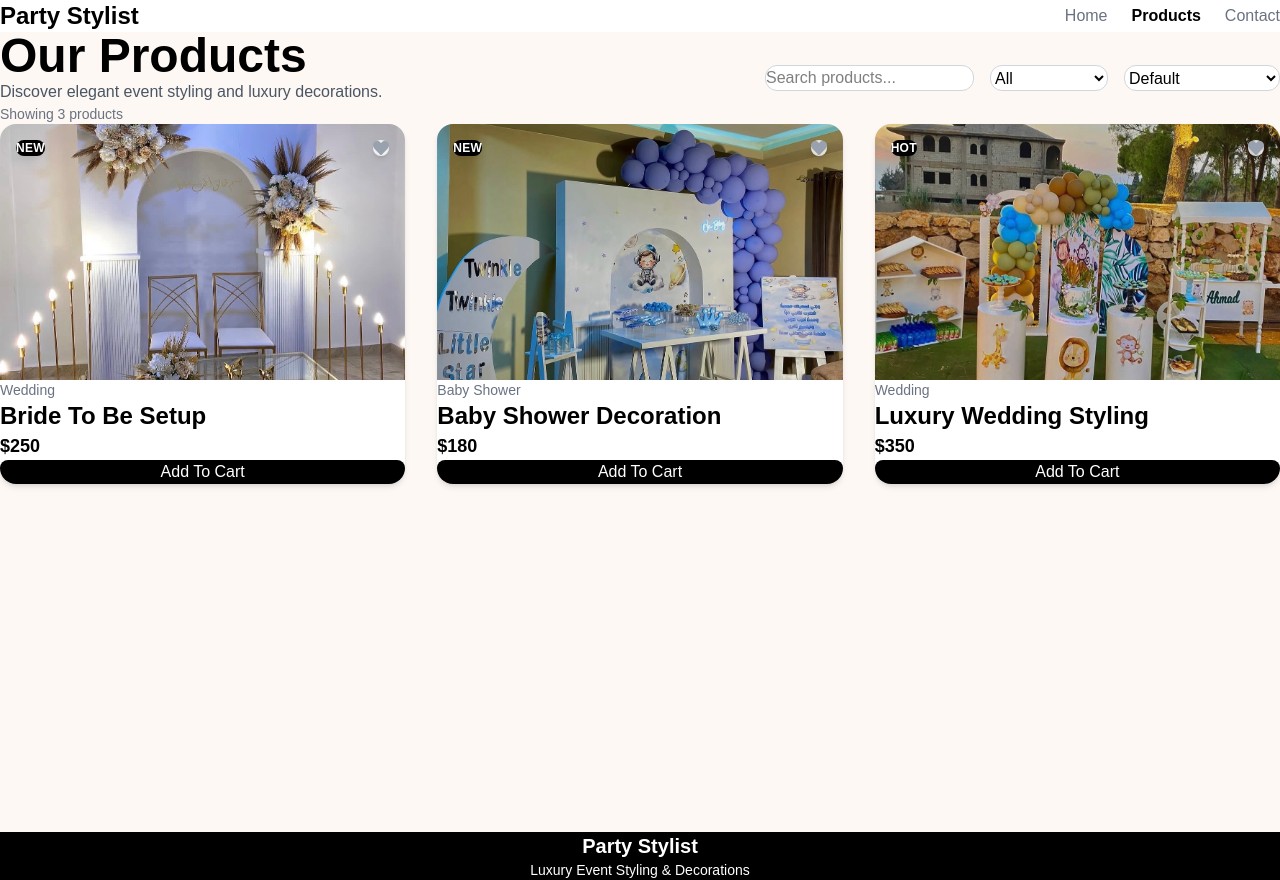
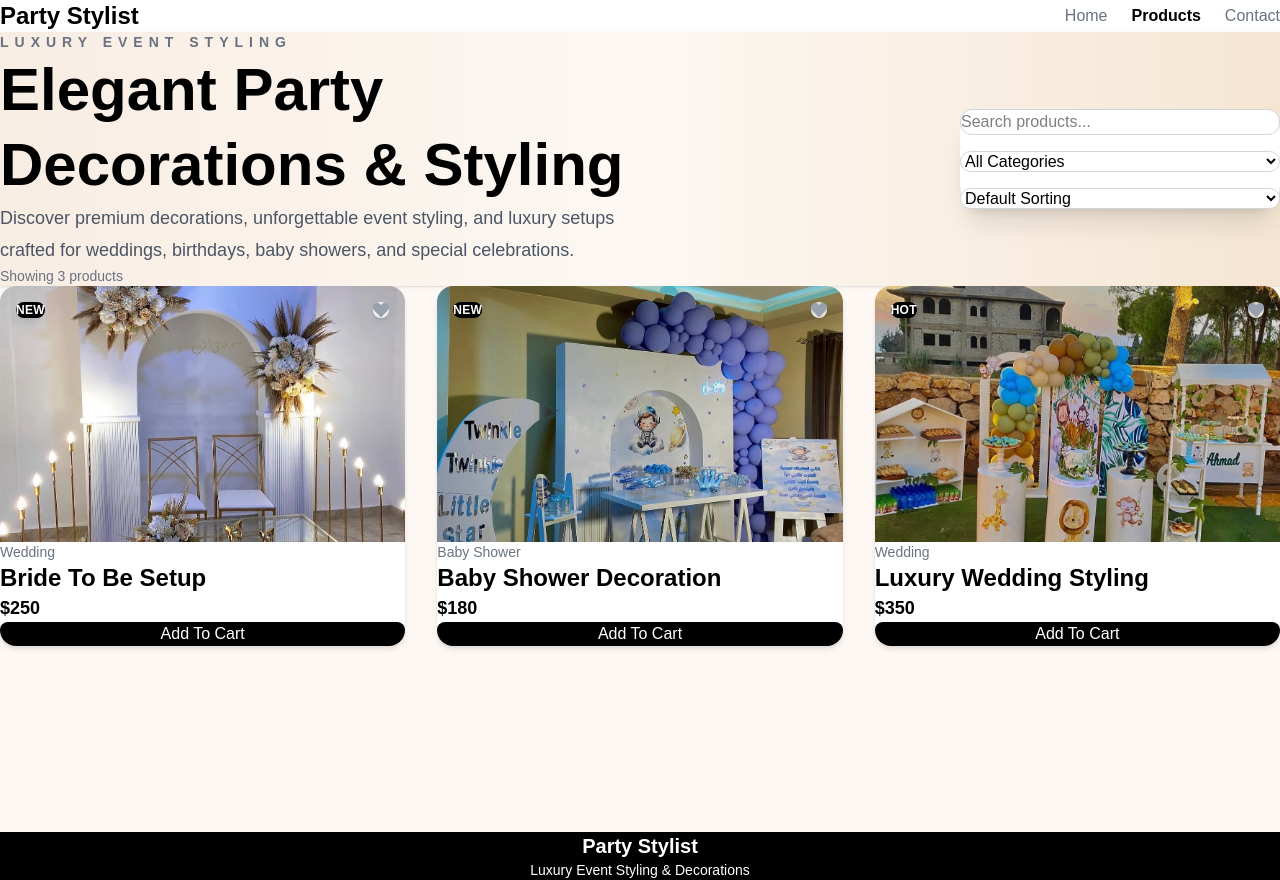
Before and after one commit to maya-said/party-stylist-project, a React (Vite) app: page /products in a window 1280 px wide. Built offline with nearby package versions, Linux system fonts and the light colour scheme.

Commit message:
upgrade products page hero section

```diff
--- a/src/pages/ProductsPage.tsx
+++ b/src/pages/ProductsPage.tsx
@@ -77,28 +77,48 @@ const ProductsPage = () => {
   }
 
   return (
-    <div className="min-h-screen bg-[#fdf8f3] px-6 py-20">
+    <div className="min-h-screen bg-[#fdf8f3]">
 
-      {/* Top Section */}
-      <div className="flex flex-col md:flex-row md:items-center md:justify-between gap-6">
+      {/* Hero Section */}
+      <div className="bg-gradient-to-r from-[#f8ede3] via-[#fdf8f3] to-[#f5e6d3] px-6 py-24 shadow-sm">
 
+        <div className="max-w-7xl mx-auto flex flex-col lg:flex-row lg:items-center lg:justify-between gap-10">
+
+          {/* Left Content */}
           <div>
 
-          <h1 className="text-5xl font-bold">
-            Our Products
+            <p className="uppercase tracking-[6px] text-sm text-gray-500 font-semibold">
+
+              Luxury Event Styling
+
+            </p>
+
+            <h1 className="text-5xl md:text-6xl font-bold mt-6 leading-tight">
+
+              Elegant Party <br />
+
+              Decorations & Styling
+
             </h1>
 
-          <p className="mt-4 text-gray-600">
-            Discover elegant event styling and luxury decorations.
+            <p className="mt-6 text-gray-600 text-lg max-w-2xl leading-8">
+
+              Discover premium decorations, unforgettable event styling,
+              and luxury setups crafted for weddings, birthdays,
+              baby showers, and special celebrations.
+
             </p>
 
-          <p className="mt-4 text-sm text-gray-500">
+            <p className="mt-6 text-sm text-gray-500">
+
               Showing {filteredProducts.length} products
+
             </p>
 
           </div>
 
-        <div className="flex flex-col md:flex-row gap-4">
+          {/* Filters */}
+          <div className="bg-white p-6 rounded-3xl shadow-xl flex flex-col gap-4 min-w-[320px]">
 
             {/* Search Input */}
             <input
@@ -106,7 +126,7 @@ const ProductsPage = () => {
               placeholder="Search products..."
               value={search}
               onChange={(event) => setSearch(event.target.value)}
-            className="border border-gray-300 bg-white px-5 py-3 rounded-xl outline-none focus:ring-2 focus:ring-black transition"
+              className="border border-gray-300 bg-white px-5 py-4 rounded-xl outline-none focus:ring-2 focus:ring-black transition"
             />
 
             {/* Category Select */}
@@ -115,11 +135,11 @@ const ProductsPage = () => {
               onChange={(event) =>
                 setSelectedCategory(event.target.value)
               }
-            className="border border-gray-300 bg-white px-5 py-3 rounded-xl outline-none focus:ring-2 focus:ring-black transition"
+              className="border border-gray-300 bg-white px-5 py-4 rounded-xl outline-none focus:ring-2 focus:ring-black transition"
             >
 
               <option value="All">
-              All
+                All Categories
               </option>
 
               <option value="Wedding">
@@ -142,11 +162,11 @@ const ProductsPage = () => {
               onChange={(event) =>
                 setSortOption(event.target.value)
               }
-            className="border border-gray-300 bg-white px-5 py-3 rounded-xl outline-none focus:ring-2 focus:ring-black transition"
+              className="border border-gray-300 bg-white px-5 py-4 rounded-xl outline-none focus:ring-2 focus:ring-black transition"
             >
 
               <option value="default">
-              Default
+                Default Sorting
               </option>
 
               <option value="lowToHigh">
@@ -163,8 +183,12 @@ const ProductsPage = () => {
 
         </div>
 
+      </div>
+
       {/* Products Grid */}
-      <div className="grid grid-cols-1 md:grid-cols-2 lg:grid-cols-3 gap-8 mt-16">
+      <div className="px-6 py-20 max-w-7xl mx-auto">
+
+        <div className="grid grid-cols-1 md:grid-cols-2 lg:grid-cols-3 gap-8">
 
           {
             filteredProducts.length > 0 ? (
@@ -200,6 +224,8 @@ const ProductsPage = () => {
 
         </div>
 
+      </div>
+
       {/* Product Modal */}
       <AnimatePresence>
 
```
Lines whose indentation alone changed are shown as unchanged.
